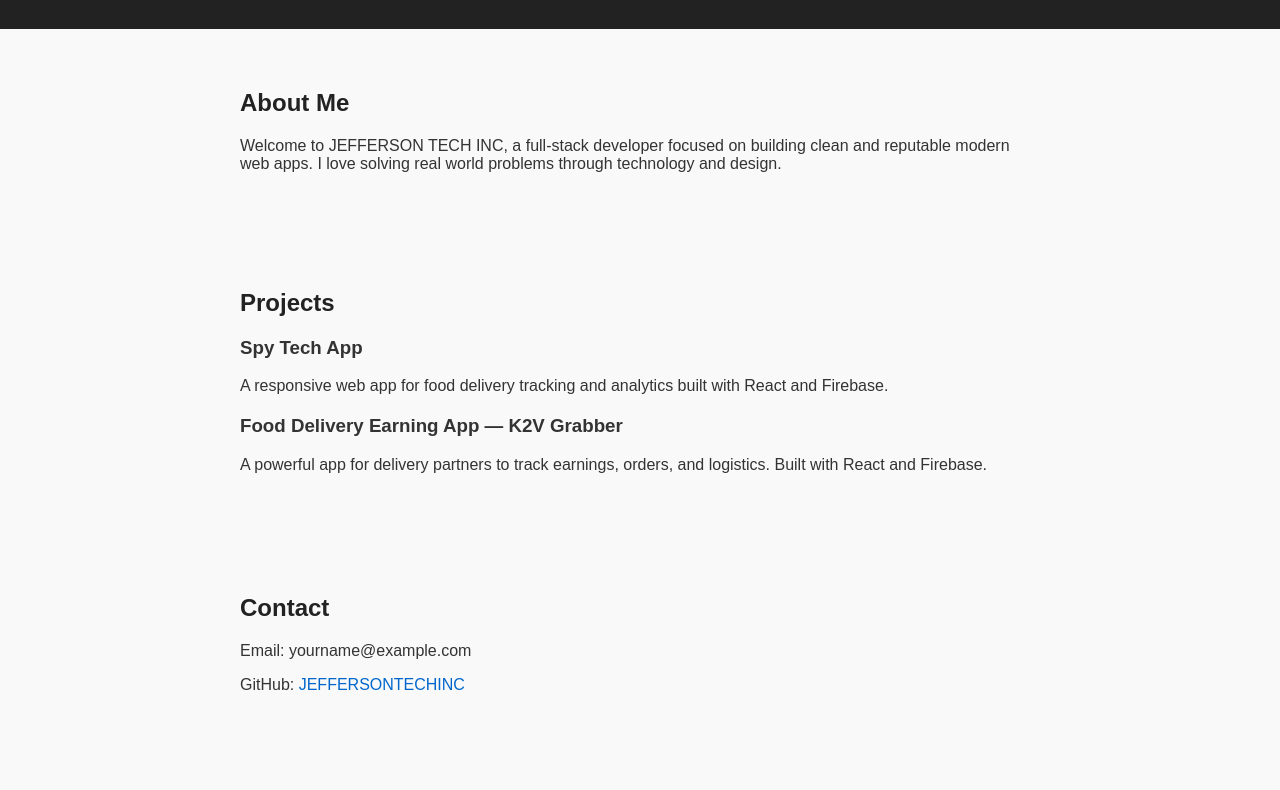
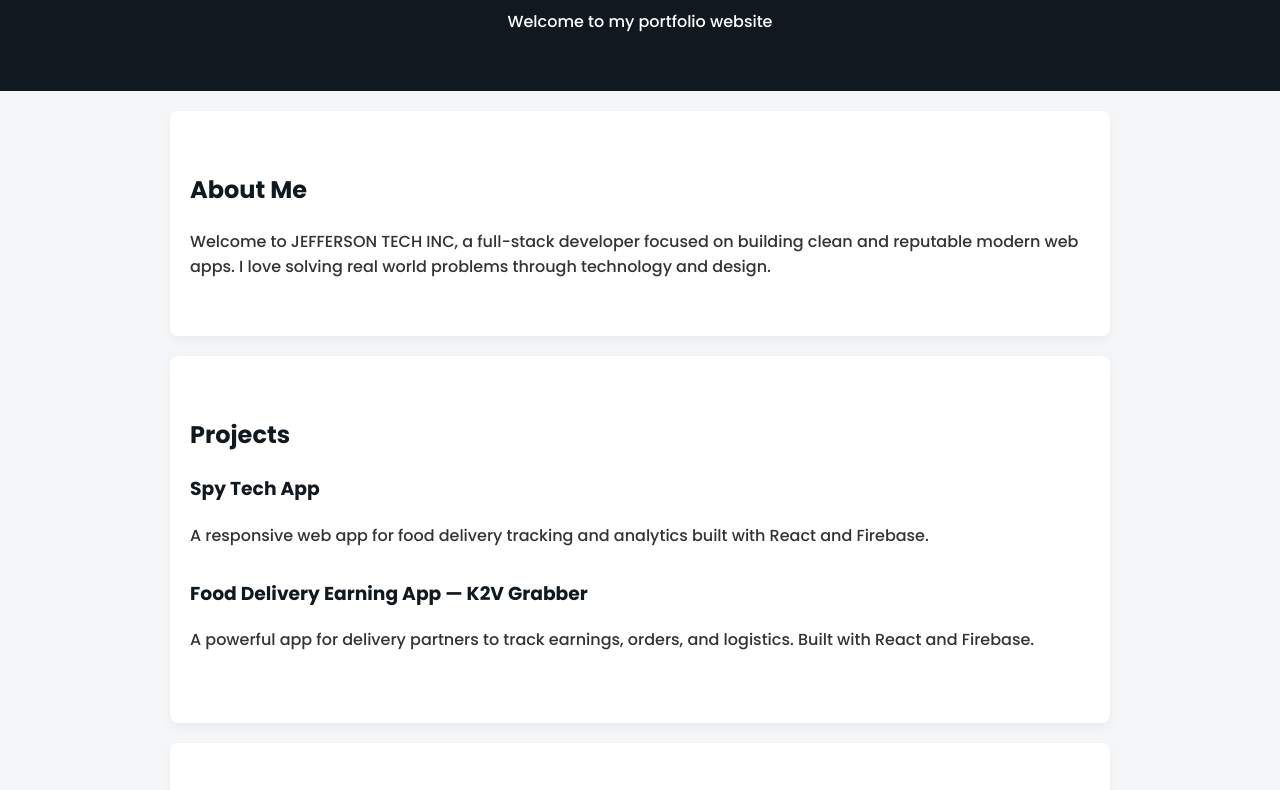
Before and after one commit to JEFFERSONTECHINC/Main-page, a plain HTML site: page index.html in a window 1280 px wide. Shown: the part 125-915 px from the top of the page. Before the commit the page ends 875 px from the top, so only its background shows below. Drawn offline with Linux system fonts and the light colour scheme.

Commit message:
Update index.html

```diff
--- a/index.html
+++ b/index.html
@@ -3,36 +3,47 @@
 <head>
     <meta charset="UTF-8">
     <title>JEFFERSONTECH Portfolio</title>
+    <link href="https://fonts.googleapis.com/css2?family=Poppins:wght@300;500;700&display=swap" rel="stylesheet">
     <style>
         body {
-            font-family: Arial, sans-serif;
+            font-family: 'Poppins', sans-serif;
             margin: 0;
-            background: #f9f9f9;
+            background: #f4f6f8;
             color: #333;
+            line-height: 1.6;
         }
         header {
-            background: #222;
+            background: #101820;
             color: #fff;
-            padding: 20px;
+            padding: 40px 20px;
             text-align: center;
         }
         section {
-            padding: 40px;
-            max-width: 800px;
+            padding: 40px 20px;
+            max-width: 900px;
             margin: auto;
+            background: #fff;
+            margin-top: 20px;
+            border-radius: 8px;
+            box-shadow: 0 4px 12px rgba(0,0,0,0.05);
         }
-        h1, h2 {
-            color: #222;
+        h1, h2, h3 {
+            color: #101820;
         }
         .project {
-            margin-bottom: 20px;
+            margin-bottom: 30px;
         }
         a {
-            color: #0066cc;
+            color: #0077cc;
             text-decoration: none;
         }
         a:hover {
             text-decoration: underline;
+        }
+        @media (max-width: 600px) {
+            section {
+                padding: 20px;
+            }
         }
     </style>
 </head>
```
